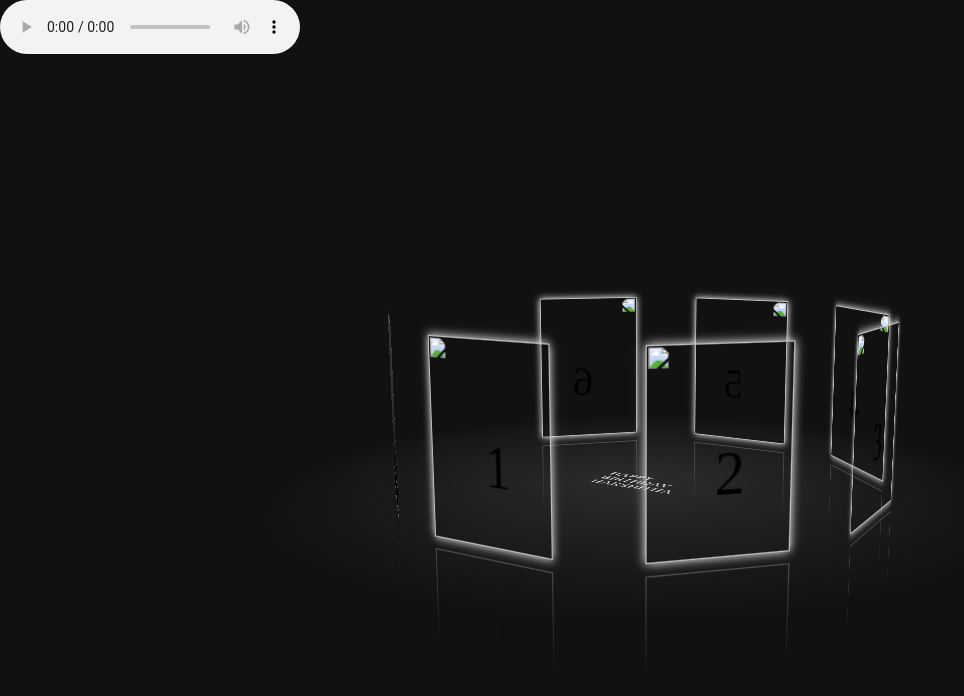
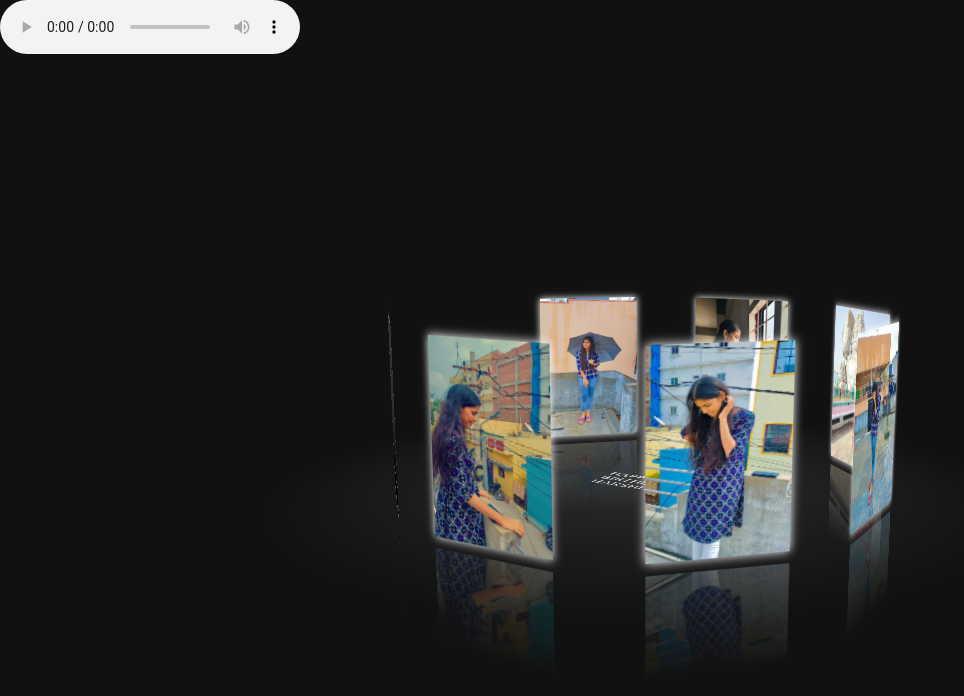
Before and after one commit to Yashu2bot/yash, a plain HTML site: page index.html in a window 1280 px wide. Shown: the whole page, without its empty margins (0-964 px from the left). Drawn offline with Linux system fonts and the light colour scheme; grey boxes are pictures that could not be loaded.

Commit message:
index.html

```diff
--- a/index.html
+++ b/index.html
@@ -7,12 +7,12 @@
 <body><div id="drag-container">
   <div id="spin-container">
     <!-- Add your images (or video) here -->
-    <img src="C:\Users\udayk\OneDrive\Desktop\project h\6.jpeg" alt="1" border="0"></a>
-    <img src="C:\Users\udayk\OneDrive\Desktop\project h\5.jpeg" alt="2" border="0"></a>
-    <img src="C:\Users\udayk\OneDrive\Desktop\project h\4.jpeg" alt="3" border="0"></a>
-    <img src="C:\Users\udayk\OneDrive\Desktop\project h\3.jpeg" alt="4" border="0"></a>
-    <img src="C:\Users\udayk\OneDrive\Desktop\project h\2.jpeg" alt="5" border="0"></a>
-    <img src="C:\Users\udayk\OneDrive\Desktop\project h\1.jpeg" alt="6" border="0"></a>
+    <img src="\images\1.jpeg" alt="1" border="0"></a>
+    <img src="\images\2.jpeg" alt="2" border="0"></a>
+    <img src="\images\3.jpeg" alt="3" border="0"></a>
+    <img src="\images\4.jpeg" alt="4" border="0"></a>
+    <img src="\images\5.jpeg" alt="5" border="0"></a>
+    <img src="\images\6.jpeg" alt="6" border="0"></a>
 
     <!-- Example image with link -->
     <a target="_blank" href="https://images.pexels.com/photos/139829/pexels-photo-139829.jpeg">
```
